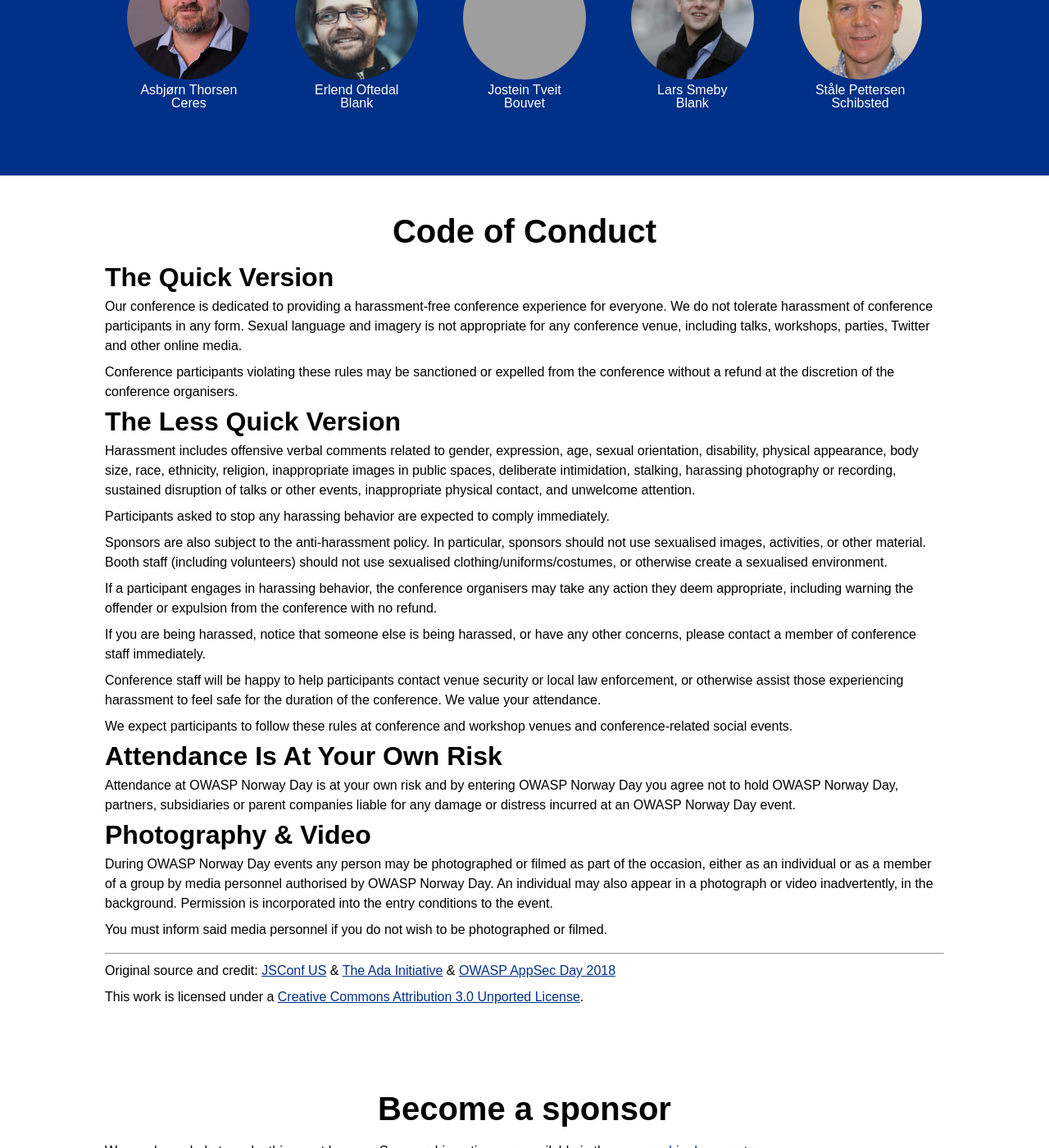
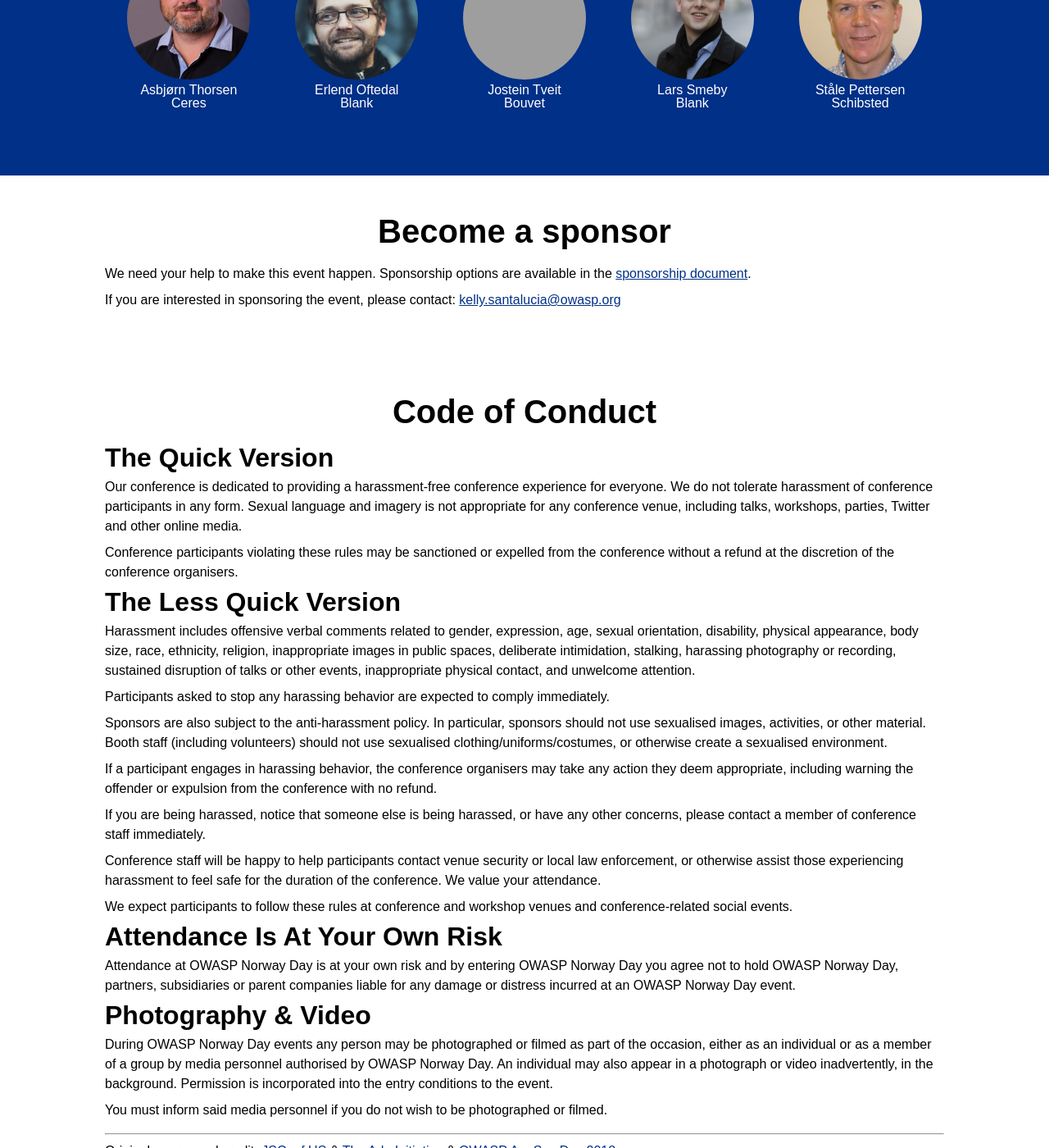
Before and after one commit to OWASP/owasp-norway-day-2018, a Jekyll site: the page built from index.html, in a window 1280 px wide and 1400 px high, scrolled down 4840 px. Shown: the whole window at 82% size. Built offline with Jekyll 4.4.1, drawn with Linux system fonts in a browser that asks for light colours; some web fonts are replaced; some of the changed text lies outside the part shown; grey boxes are pictures that could not be loaded.

Commit message:
Move 'Become a sponsor' above CoC

```diff
--- a/index.html
+++ b/index.html
@@ -80,6 +80,12 @@
 	</ul>
 </section>
 
+<section class="become-a-sponsor">
+        <h1>Become a sponsor</h1>
+        <p>We need your help to make this event happen. Sponsorship options are available in the <a href="/docs/sponsorship.pdf">sponsorship document</a>.</p>
+        <p>If you are interested in sponsoring the event, please contact: <a href="mailto:kelly.santalucia@owasp.org">kelly.santalucia@owasp.org</a></p>
+</section>
+
 <section class="code-of-conduct">
 	<h1>Code of Conduct</h1>
 	<h2>The Quick Version</h2>
@@ -107,9 +113,3 @@
 	<p>Original source and credit: <a href="http://2012.jsconf.us/#/about">JSConf US</a> &amp; <a href="https://adainitiative.org/">The Ada Initiative</a> &amp; <a href="https://appsecday.io/coc/">OWASP AppSec Day 2018</a></p>
 	<p>This work is licensed under a <a href="https://creativecommons.org/licenses/by/3.0/">Creative Commons Attribution 3.0 Unported License</a>.</p>
 </section>
-
-<section class="become-a-sponsor">
-        <h1>Become a sponsor</h1>
-        <p>We need your help to make this event happen. Sponsorship options are available in the <a href="/docs/sponsorship.pdf">sponsorship document</a>.</p>
-        <p>If you are interested in sponsoring the event, please contact: <a href="mailto:kelly.santalucia@owasp.org">kelly.santalucia@owasp.org</a></p>
-</section>
```
